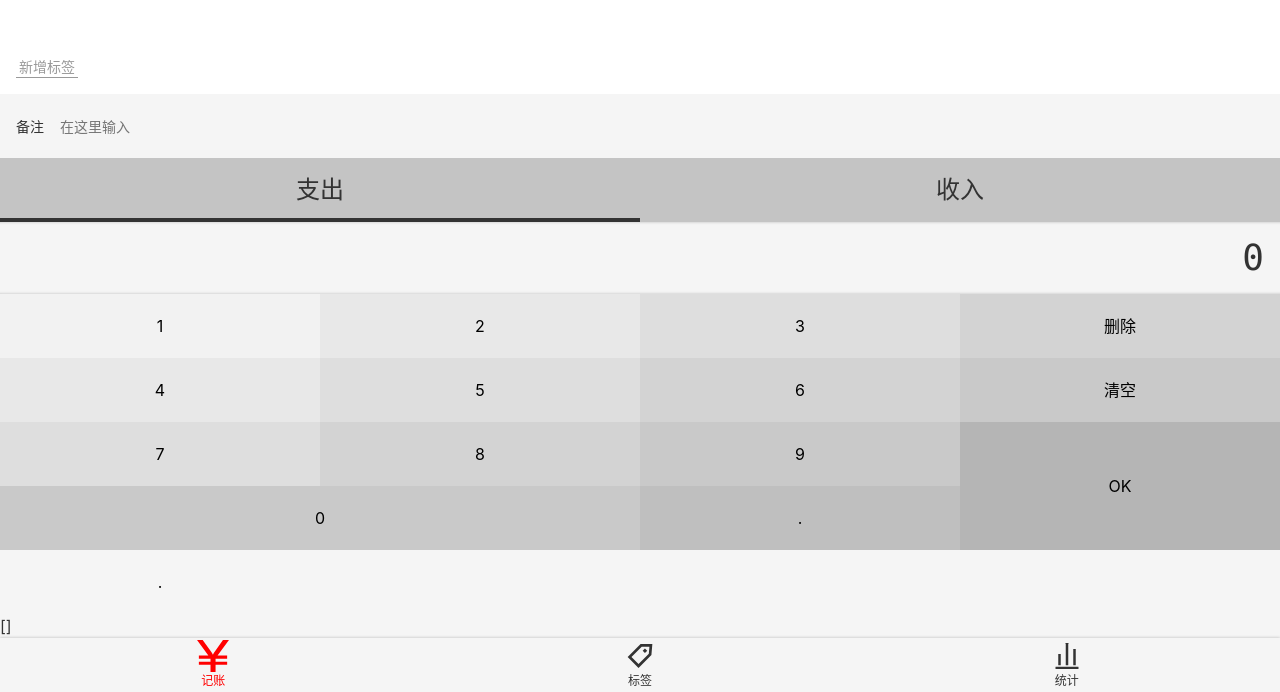
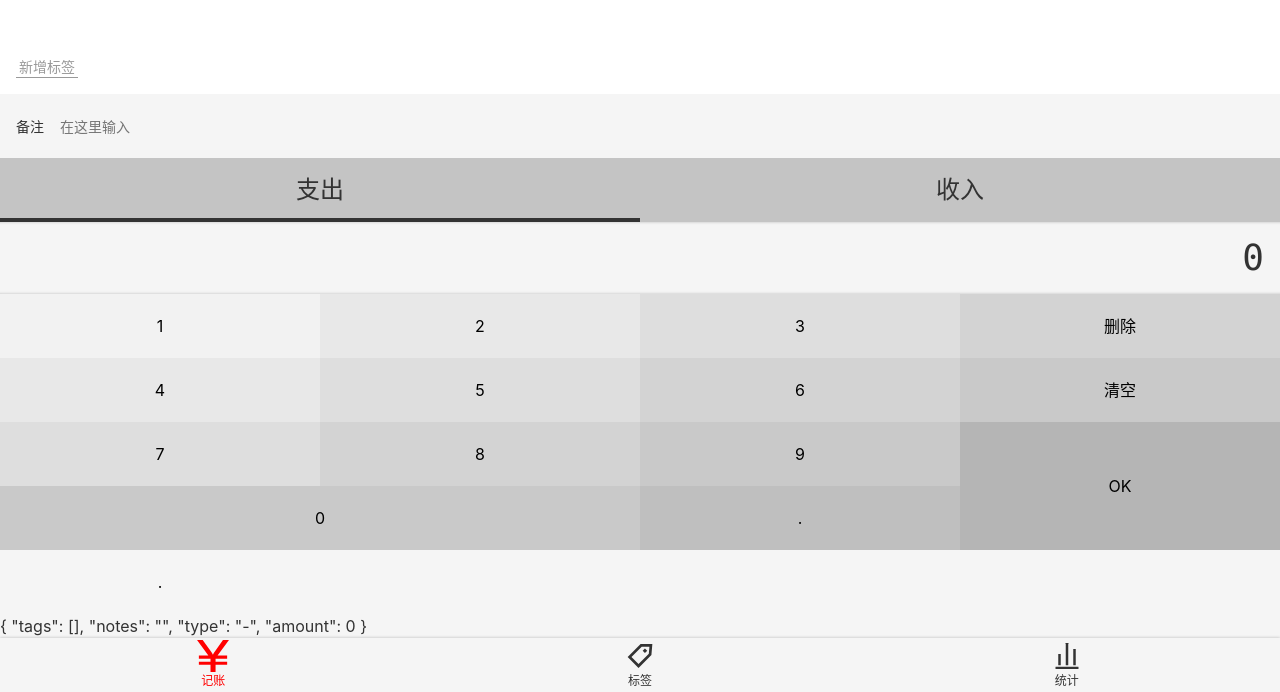
Before and after one commit to wyvern1423/-formoney, a Vue app: page /#/money in a window 1280 px wide. Shown: the part 108-800 px from the top of the page. Built offline with nearby package versions, Linux system fonts and the light colour scheme.

Commit message:
展示TAG的标签

```diff
--- a/src/views/EditLabel.vue
+++ b/src/views/EditLabel.vue
@@ -8,7 +8,7 @@
       <span class="rightIcon"></span>
     </div>
     <div class="form-wrapper">
-      <FormItem field-name="标签名" placeholder="请输入标签名"/>
+      <FormItem :value="tag.name" field-name="标签名" placeholder="请输入标签名"/>
     </div>
     <div class="button-wrapper">
       <Button>删除标签</Button>
@@ -27,13 +27,15 @@
     components: {Button, FormItem}
   })
   export default class EditLabel extends Vue {
+    tag?: { id: string; name: string } = undefined;
+
     created() {
       const id = this.$route.params.id;
       tagListModel.fetch();
       const tags = tagListModel.data;
       const tag = tags.filter(t => t.id === id)[0];
       if (tag) {
-        console.log(tag);
+        this.tag = tag;
       } else {
         this.$router.replace('/404');
       }
@@ -71,7 +73,8 @@
     background: white;
     margin-top: 8px;
   }
-  .button-wrapper{
+
+  .button-wrapper {
     text-align: center;
     padding: 16px;
     margin-top: 44-16px;
--- a/src/views/Money.vue
+++ b/src/views/Money.vue
@@ -1,6 +1,6 @@
 <template>
   <Layout class-prefix="layout">
-    {{recordList}}
+    {{record}}
     <NumberPad :value.sync="record.amount" @submit="saveRecord"/>
     <Types :value.sync="record.type"/>
     <div class="notes">
```
